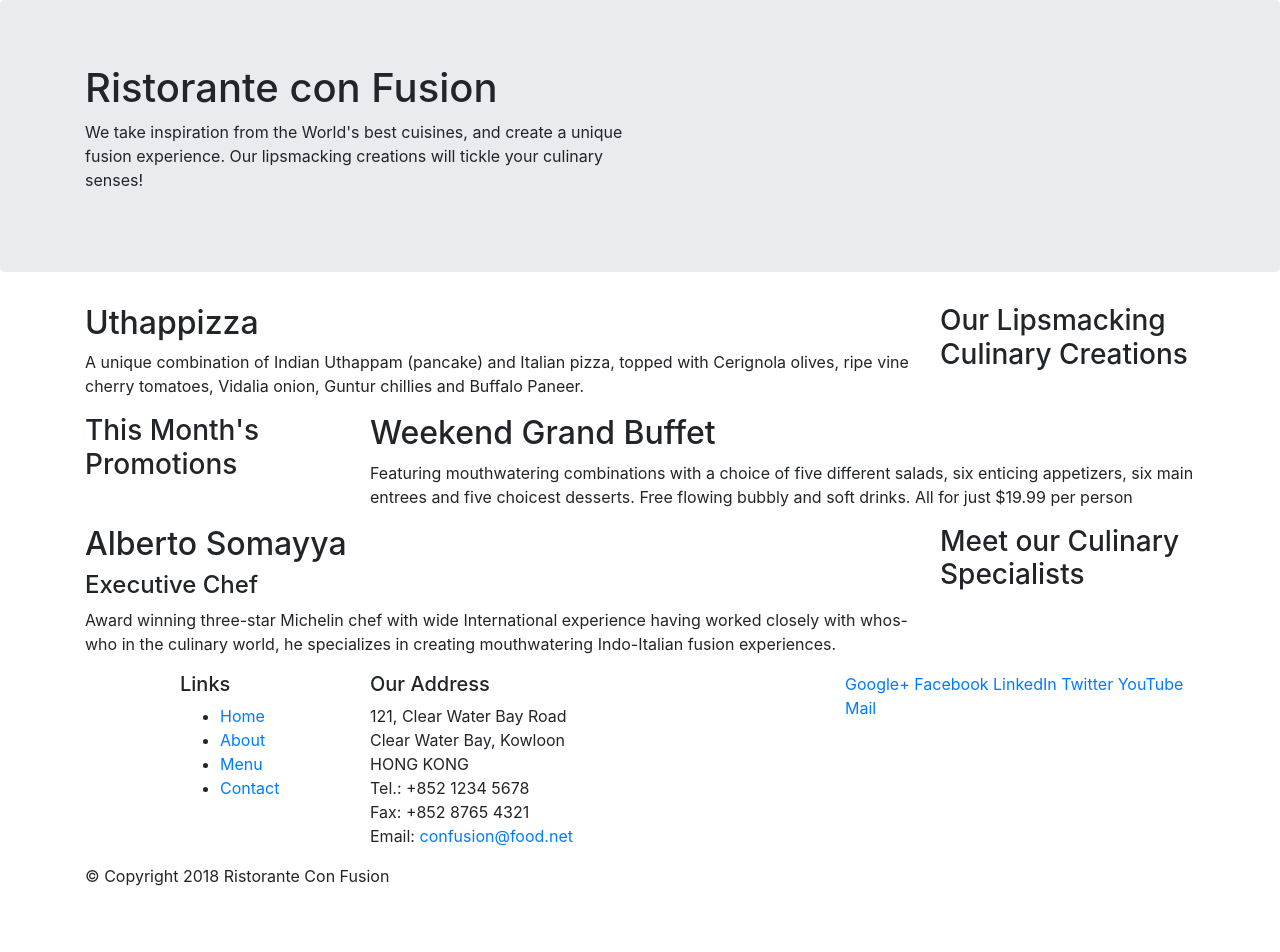
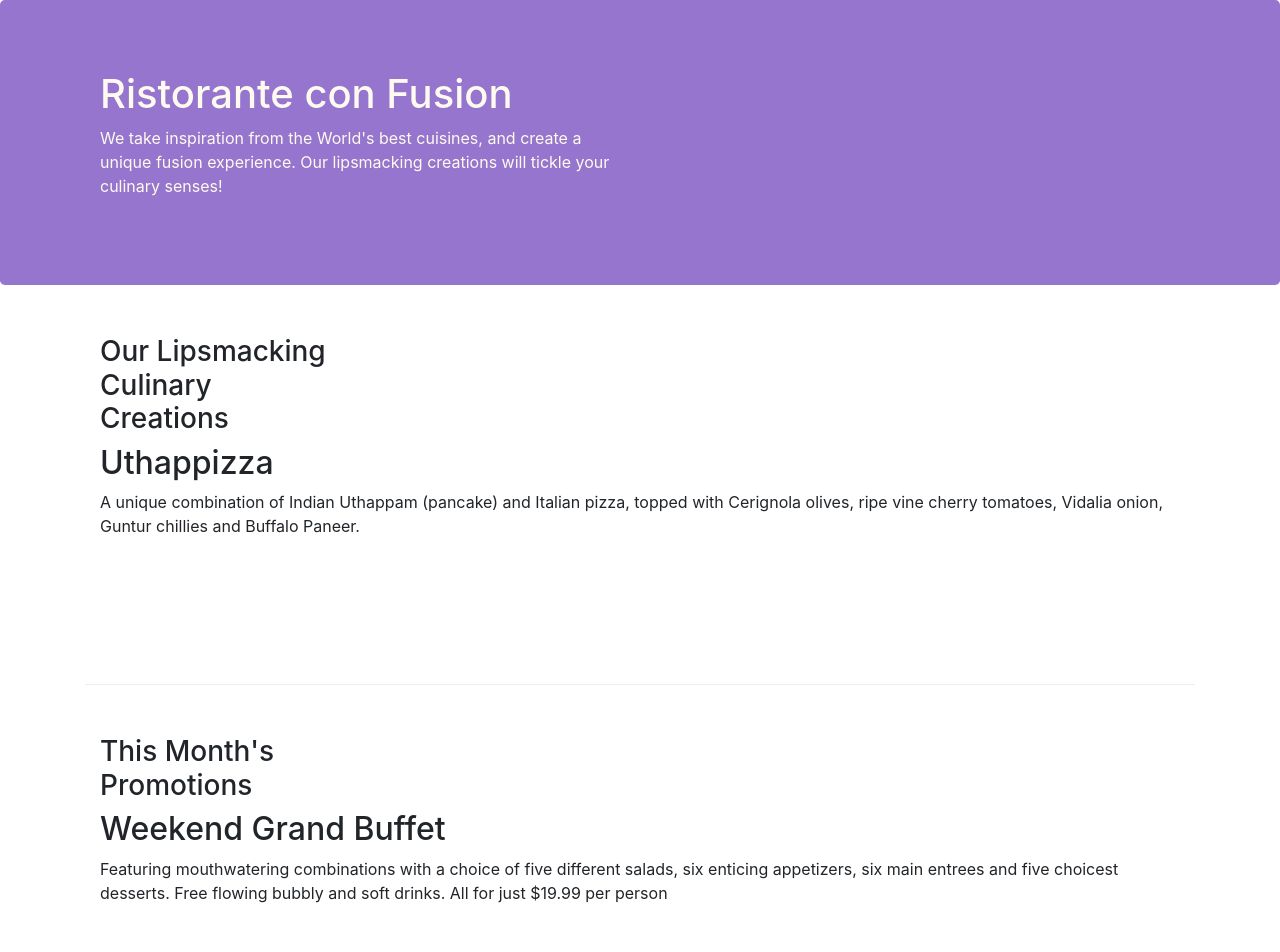
Before and after one commit to allenstfort23/Confusion-Project, a website: page index.html in a window 1280 px wide. Shown: the top 952 px of the page. Before the commit the page ends 904 px from the top, so only its background shows below. Drawn offline with nearby package versions, Linux system fonts and the light colour scheme.

Commit message:
Added Style to grid using bootstrap

```diff
--- /dev/null
+++ b/css/styles.css
@@ -0,0 +1,30 @@
+.row-header {
+  margin: 0px auto;
+  padding: 0px auto;
+}
+
+.row-content {
+  margin: 0px auto;
+  padding: 50px 0px;
+  border-bottom: 1px ridge;
+  min-height: 400px;
+}
+
+.footer {
+  background: #d1c4e9;
+  margin: 0px auto;
+  padding: 20px 0px;
+}
+
+.jumbotron {
+  padding: 70px 30px;
+  margin: 0px auto;
+  background: #9575cd;
+  color: floralwhite;
+}
+
+.address {
+  font-size: 80%;
+  margin: 0px;
+  color: #0f0f0f;
+}
--- a/index.html
+++ b/index.html
@@ -13,13 +13,14 @@
       rel="stylesheet"
       href="node_modules/bootstrap/dist/css/bootstrap.min.css"
     />
+    <link rel="stylesheet" href="css/styles.css" />
     <title>Ristorante Con Fusion</title>
   </head>
 
   <body>
     <header class="jumbotron">
       <div class="container">
-        <div class="row">
+        <div class="row-header">
           <div class="col-12 col-sm-6">
             <h1>Ristorante con Fusion</h1>
             <p>
@@ -34,7 +35,7 @@
     </header>
 
     <div class="container">
-      <div class="row">
+      <div class="row-content align-items-center">
         <div class="col-12 col-sm-4 order-sm-last col-md-3">
           <h3>Our Lipsmacking Culinary Creations</h3>
         </div>
@@ -48,7 +49,7 @@
         </div>
       </div>
 
-      <div class="row">
+      <div class="row-content align-items-center">
         <div class="col-12 col-sm-4 col-md-3">
           <h3>This Month's Promotions</h3>
         </div>
@@ -63,7 +64,7 @@
         </div>
       </div>
 
-      <div class="row">
+      <div class="row-content align-items-center">
         <div class="col-12 col-sm-4 order-sm-last col-md-3">
           <h3>Meet our Culinary Specialists</h3>
         </div>
@@ -80,12 +81,12 @@
       </div>
     </div>
 
-    <footer>
+    <footer class="footer">
       <div class="container">
         <div class="row">
           <div class="col-4 offset-1 col-sm-2">
             <h5>Links</h5>
-            <ul>
+            <ul class="list-unstyled">
               <li><a href="#">Home</a></li>
               <li><a href="#">About</a></li>
               <li><a href="#">Menu</a></li>
@@ -103,8 +104,8 @@
               Email: <a href="mailto:confusion@food.net">confusion@food.net</a>
             </address>
           </div>
-          <div class="col-12 col-sm-4">
-            <div>
+          <div class="col-12 col-sm-4 align-self-center">
+            <div class="text-center">
               <a href="http://google.com/+">Google+</a>
               <a href="http://www.facebook.com/profile.php?id=">Facebook</a>
               <a href="http://www.linkedin.com/in/">LinkedIn</a>
@@ -114,7 +115,7 @@
             </div>
           </div>
         </div>
-        <div class="row">
+        <div class="row justify-content-center">
           <div class="col-auto">
             <p>© Copyright 2018 Ristorante Con Fusion</p>
           </div>
```
